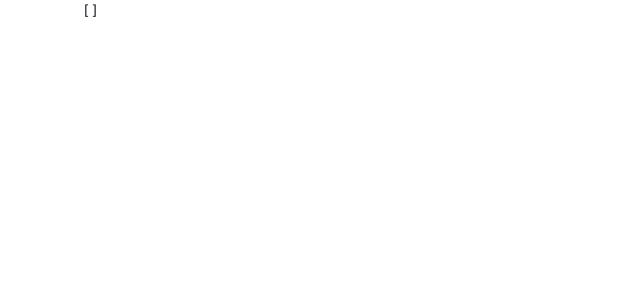
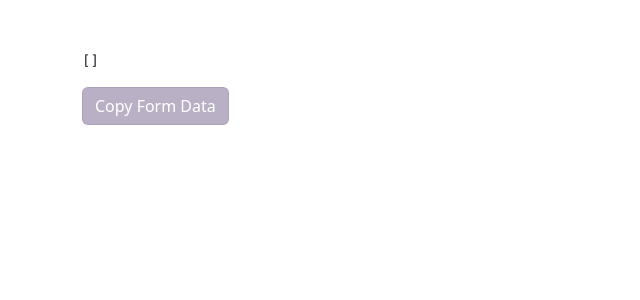
Before and after one commit to aznresearch/angular-form-constructor, an Angular app: page /finish in a window 1280 px wide. Shown: the top 300 px of the page, without its empty margins (0-640 px from the left). Built offline with nearby package versions, Linux system fonts and the light colour scheme.

Commit message:
feat: add copy form data button

```diff
--- a/src/app/components/form-constructor/form-constructor.component.html
+++ b/src/app/components/form-constructor/form-constructor.component.html
@@ -5,4 +5,7 @@
   <pre>{{ formValue | json }}</pre>
 </div> -->
 
-<pre>{{ formData | json }}</pre>
+<div class="final-form">
+  <pre>{{ formData | json }}</pre>
+  <button class="btn btn-primary" (click)="copyFormData()">Copy Form Data</button>
+</div>
--- a/src/app/components/form-constructor/form-constructor.component.scss
+++ b/src/app/components/form-constructor/form-constructor.component.scss
@@ -0,0 +1,4 @@
+.final-form {
+  padding-top: 50px;
+  padding-bottom: 50px;
+}
--- a/src/app/components/form-constructor/form-constructor.component.ts
+++ b/src/app/components/form-constructor/form-constructor.component.ts
@@ -1,4 +1,6 @@
 import { Component, OnInit } from '@angular/core';
+import { Clipboard } from '@angular/cdk/clipboard';
+
 import { StepData } from 'src/app/models/form-constructor.model';
 import { FormConstructorService } from 'src/app/services/form-constructor.service';
 import { FormDataService } from 'src/app/services/form-data.service';
@@ -15,7 +17,8 @@ export class FormConstructorComponent implements OnInit {
 
   constructor(
     private formConstructorService: FormConstructorService,
-    private formDataService: FormDataService
+    private formDataService: FormDataService,
+    private clipboard: Clipboard
   ) {}
 
   ngOnInit() {
@@ -25,4 +28,10 @@ export class FormConstructorComponent implements OnInit {
       this.formValue = formData;
     });
   }
+
+  copyFormData() {
+    const formDataString = JSON.stringify(this.formData);
+    this.clipboard.copy(formDataString);
+    alert('Form data copied to clipboard!');
+  }
 }
--- a/src/app/components/ui/ui.component.html
+++ b/src/app/components/ui/ui.component.html
@@ -129,7 +129,7 @@
         Previous Step
       </button>
       <button class="btn btn-primary" (click)="goToNextStep()">Next Step</button>
-      <button class="btn btn-danger" (click)="clearFormConfirmation()">Clear Form</button>
+      <button class="btn btn-danger" (click)="clearFormConfirmation()">Clear Step</button>
       <button class="btn btn-success" (click)="finishForm()">Finish</button>
     </div>
 
--- a/src/app/components/ui/ui.component.scss
+++ b/src/app/components/ui/ui.component.scss
@@ -1,4 +1,5 @@
 .test-form {
+  padding-bottom: 50px;
   &__header {
     padding-top: 10px;
     padding-bottom: 10px;
--- a/src/app/components/ui/ui.component.ts
+++ b/src/app/components/ui/ui.component.ts
@@ -198,6 +198,7 @@ export class UIComponent implements OnInit {
   }
 
   finishForm() {
+    this.saveCurrentStepData();
     const payload = this.formData;
     this.formDataService.setFormData(payload);
     this.router.navigate(['/finish']);
```
